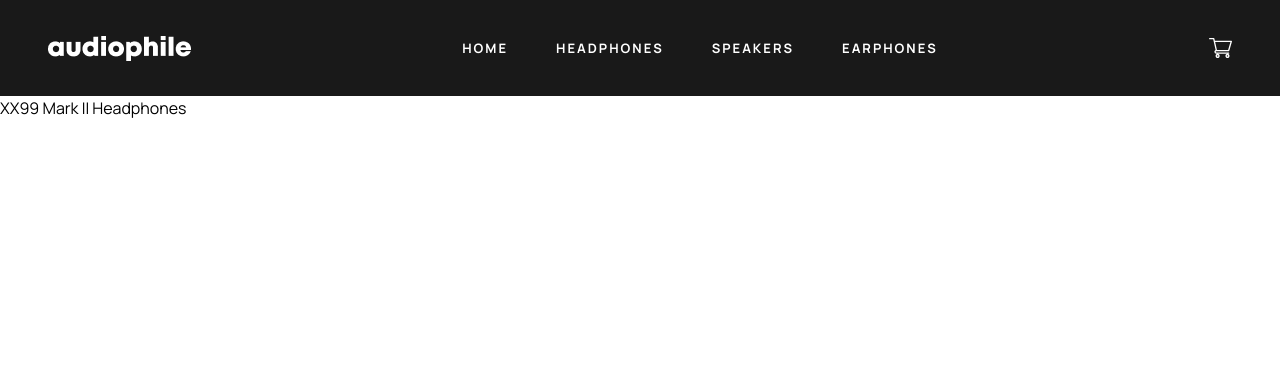
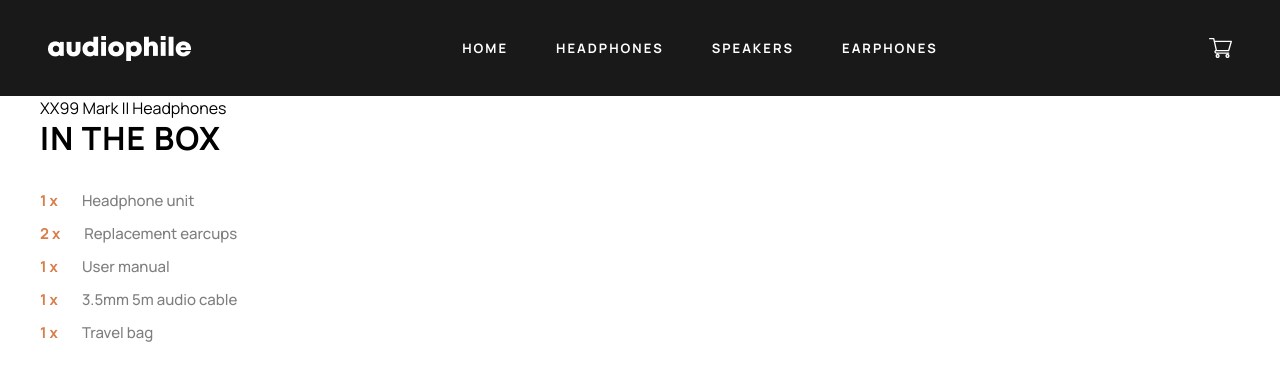
Before and after one commit to VitaliaSvirskaja/audiophile-ecommerce-website, a Next.js app: page /product/4 in a window 1280 px wide. Shown: the top 380 px of the page. Built offline with nearby package versions, Linux system fonts and the light colour scheme.

Commit message:
implemented "included in the box" component on the product detail page

```diff
--- /dev/null
+++ b/components/InTheBox.tsx
@@ -0,0 +1,25 @@
+import { IncludedItems } from "../model/Product";
+
+interface Props {
+  includedItems: Array<IncludedItems> | undefined;
+}
+
+export const InTheBox = ({ includedItems }: Props) => {
+  return (
+    <div className="m-auto flex max-w-screen-xl gap-6 max-sm:flex-col sm:gap-40 lg:flex-col lg:gap-8">
+      <div className="h3">In the box</div>
+      <div>
+        <ul className="flex flex-col gap-2">
+          {includedItems?.map((includedItem) => (
+            <li key={includedItem.item} className="flex gap-6">
+              <p className="body-font font-bold text-sepia">
+                {includedItem.quantity} x
+              </p>
+              <p className="body-font opacity-50">{includedItem.item}</p>
+            </li>
+          ))}
+        </ul>
+      </div>
+    </div>
+  );
+};
--- a/pages/product/[productID].tsx
+++ b/pages/product/[productID].tsx
@@ -2,6 +2,7 @@ import { useRouter } from "next/router";
 import { useEffect, useState } from "react";
 import { Product } from "../../model/Product";
 import { Header } from "../../components/Header";
+import { InTheBox } from "../../components/InTheBox";
 
 export default function ProductComponent() {
   const router = useRouter();
@@ -17,7 +18,10 @@ export default function ProductComponent() {
   return (
     <div>
       <Header />
-      {data?.name}
+      <main className="px-6 sm:px-10">
+        <p className="m-auto max-w-screen-xl ">{data?.name}</p>
+        <InTheBox includedItems={data?.includes} />
+      </main>
     </div>
   );
 }
```
